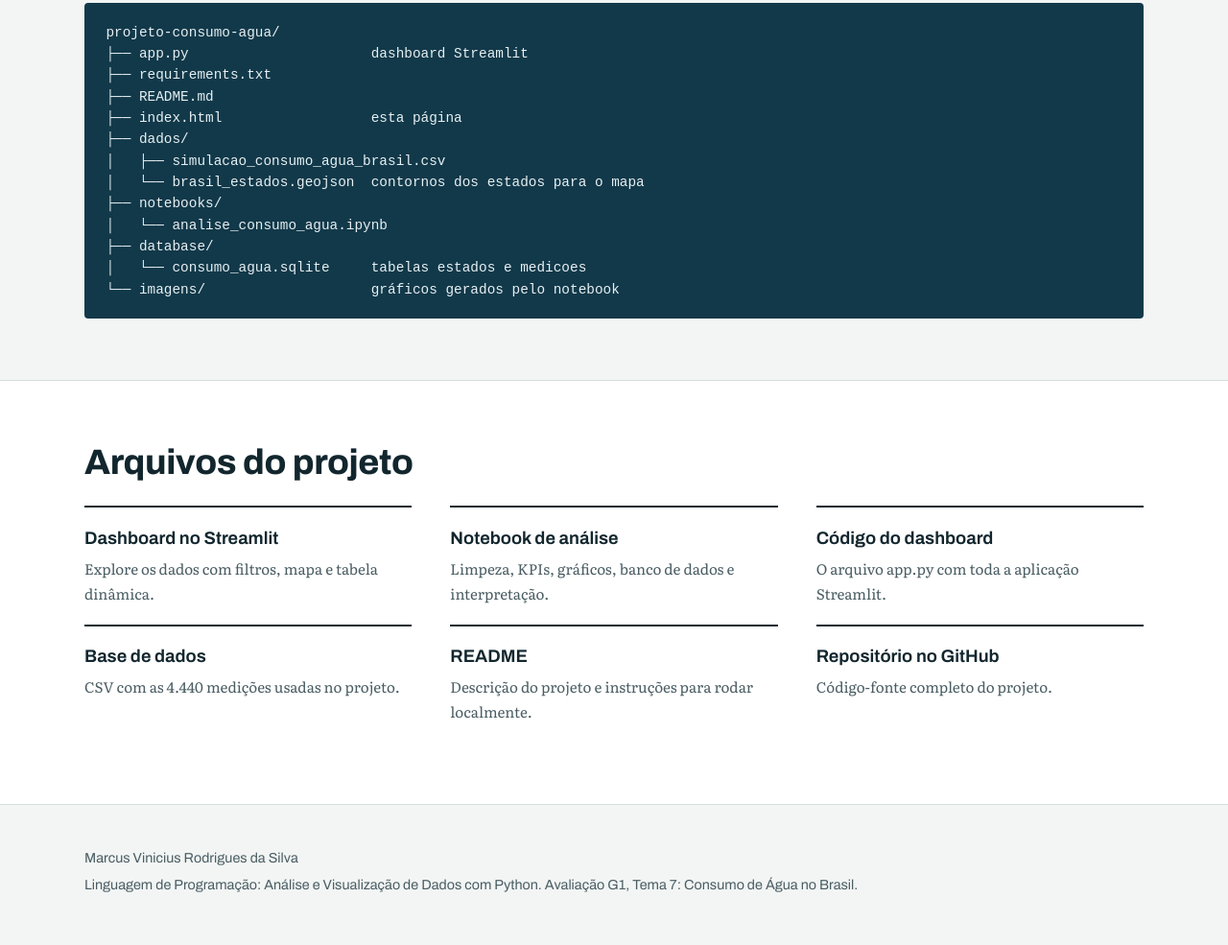
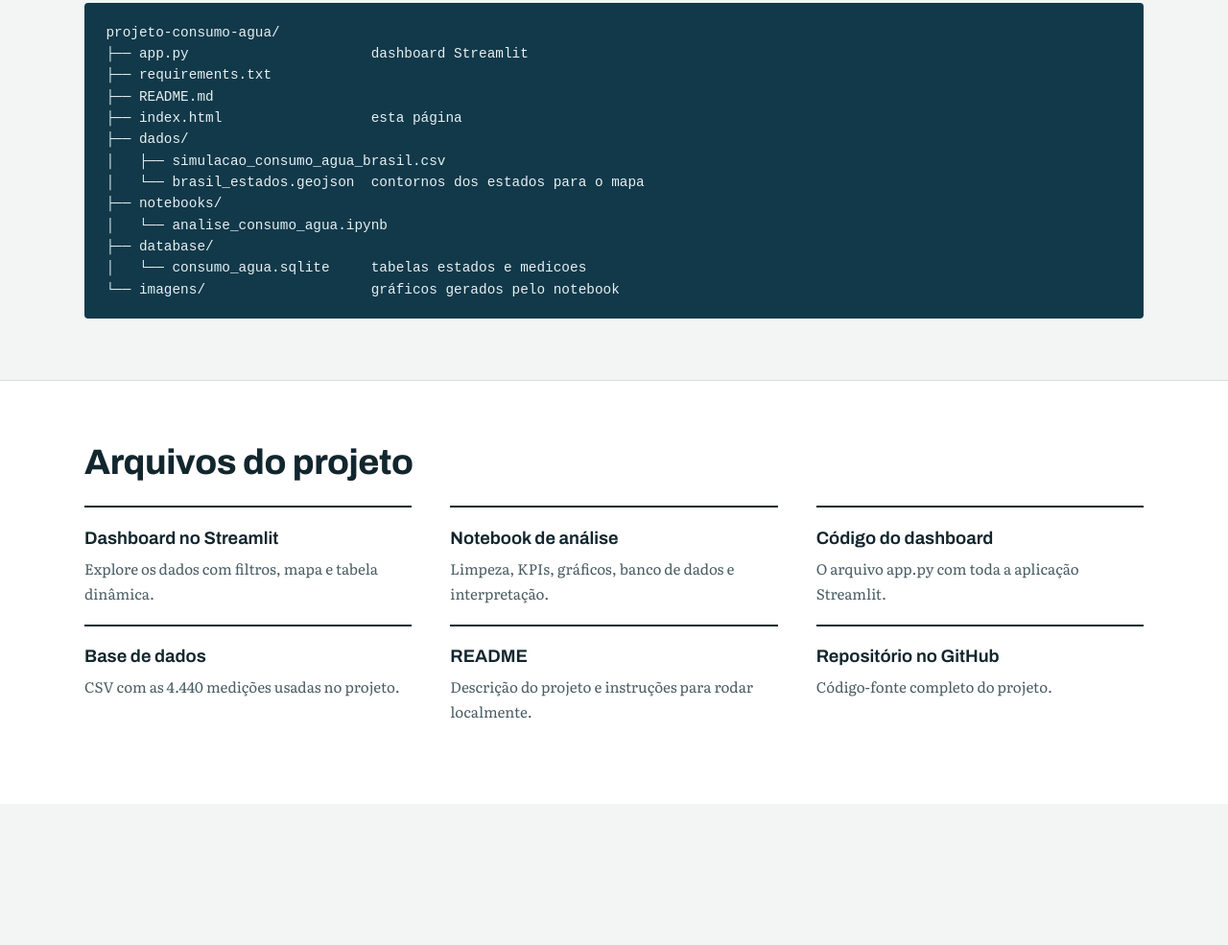
Before and after one commit to marcusvrds07/Consumo-de-Agua-Analise, a plain HTML site: page index.html in a window 1280 px wide. Shown: the part 7695-8680 px from the top of the page at 96% size. After the commit the page ends 8533 px from the top, so only its background shows below. Drawn offline with Linux system fonts and the light colour scheme.

Commit message:
Remove footer with author and project details
Removed footer section containing author information and project details.

```diff
--- a/index.html
+++ b/index.html
@@ -962,14 +962,6 @@
     </section>
   </main>
 
-  <footer>
-    <div class="conteiner">
-      <p>Marcus Vinicius Rodrigues da Silva</p>
-      <p>Linguagem de Programação: Análise e Visualização de Dados com Python. Avaliação G1, Tema 7: Consumo de Água no
-        Brasil.</p>
-    </div>
-  </footer>
-
 </body>
 
 </html>
```
